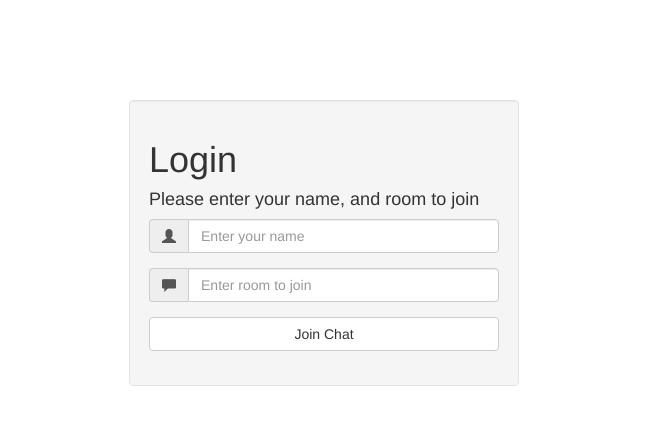
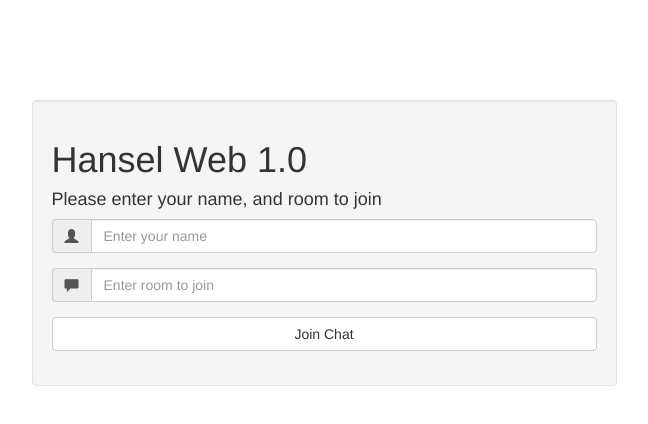
Before and after one commit to VoltarianCode/hansel-web-chat, a website: page public/index.html in a window 1280 px wide. Shown: the whole page, without its empty margins (316-964 px from the left). Drawn offline with nearby package versions, Linux system fonts and the light colour scheme; no server answers.

Commit message:
little rebrand to Hansel

```diff
--- a/public/index.html
+++ b/public/index.html
@@ -2,7 +2,7 @@
 <!doctype html>
 <html>
 <head>
-    <title>Socket.oi App</title>
+    <title>Hansel Web</title>
     <link href="css/bootstrap.min.css" rel="stylesheet">
 
     <meta charset="utf-8" />
@@ -38,8 +38,8 @@
 <body>
     <div class="container marginTop">
       <div class="row">
-        <div class="col-md-4 col-md-offset-4 well">
-            <h1> Login </h1>
+        <div class="col-md-6 col-md-offset-3 well">
+            <h1> Hansel Web 1.0 </h1>
             <h4> Please enter your name, and room to join </h4>
 
 
```
Also changed, not shown: public/chat.html (+1 -1 lines).
